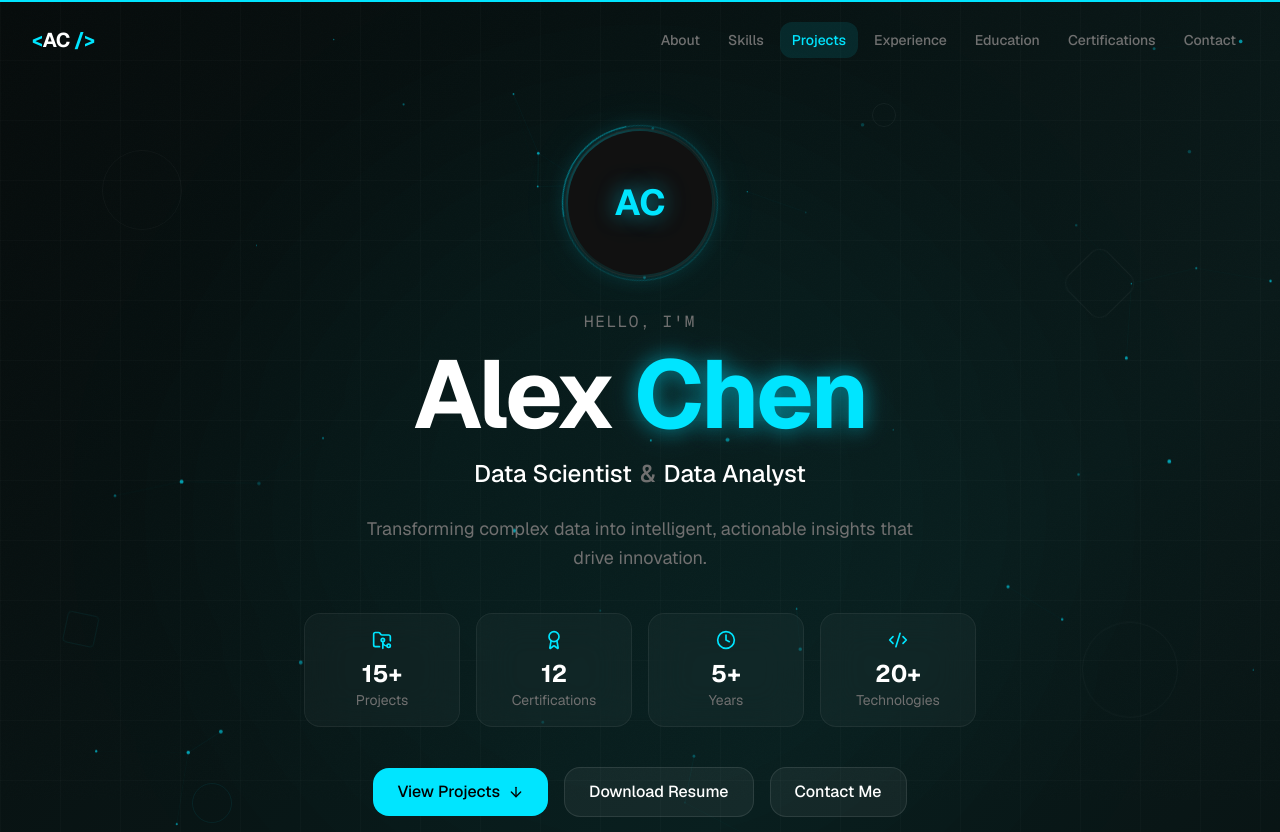
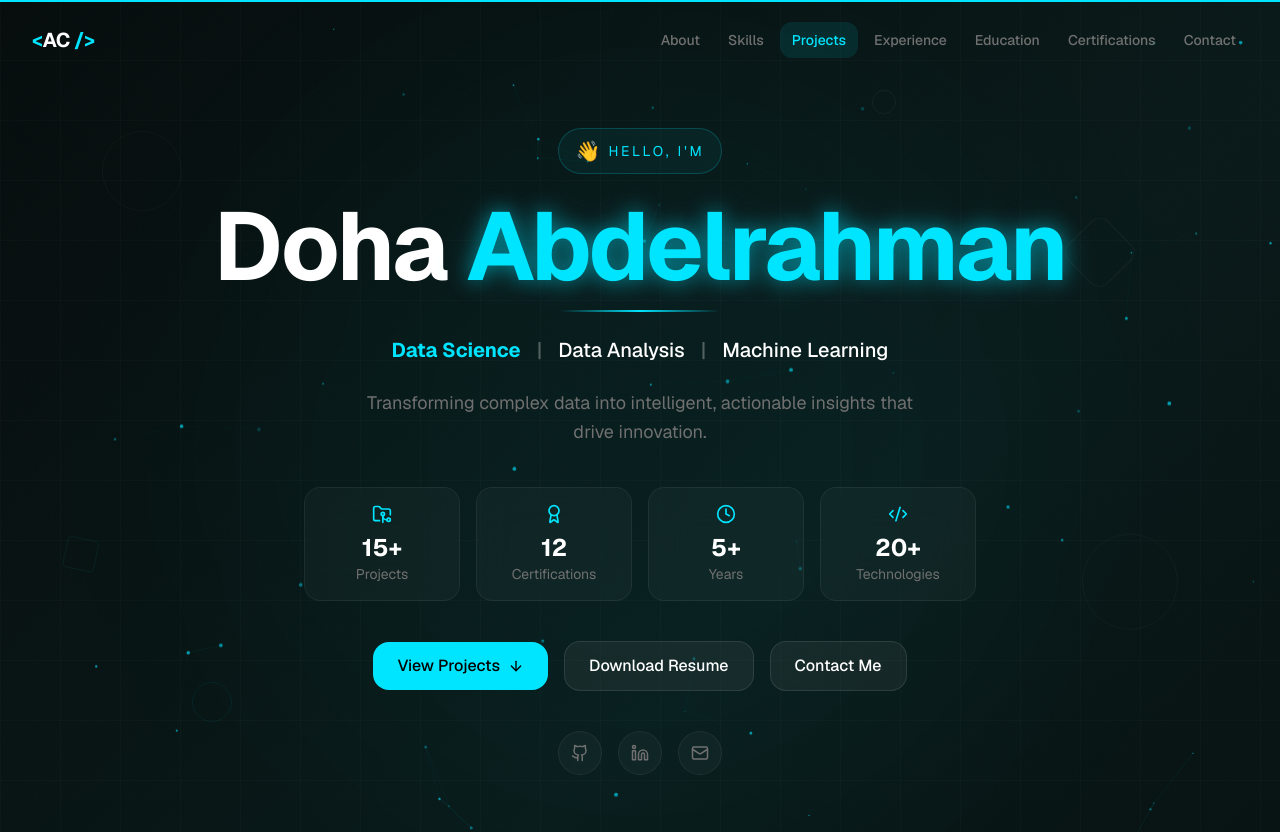
Before and after one commit to DohaAbdelrahman/final-portfolio, a Next.js app: page / in a window 1280 px wide. Shown: the top 832 px of the page. Built offline with nearby package versions, Linux system fonts and the light colour scheme.

Commit message:
update hero

```diff
--- a/package.json
+++ b/package.json
@@ -54,7 +54,7 @@
     "cmdk": "^1.1.1",
     "date-fns": "^4.1.0",
     "embla-carousel-react": "^8.6.0",
-    "framer-motion": "^12.23.2",
+    "framer-motion": "^12.42.2",
     "input-otp": "^1.4.2",
     "lucide-react": "^0.525.0",
     "next": "^16.1.1",
--- a/src/components/portfolio/Hero.tsx
+++ b/src/components/portfolio/Hero.tsx
@@ -70,47 +70,46 @@ export default function Hero() {
           animate="visible"
           className="flex flex-col items-center w-full"
         >
-          {/* Profile image placeholder */}
-          <motion.div variants={itemVariants} className="mb-8">
-            <div className="relative w-[120px] h-[120px] sm:w-[150px] sm:h-[150px] rounded-full glass glow-cyan p-[2px]">
-              <div className="absolute inset-0 rounded-full bg-gradient-to-br from-cyan/30 via-transparent to-cyan/10" />
-              <div className="relative w-full h-full rounded-full bg-surface flex items-center justify-center overflow-hidden">
-                <span className="text-3xl sm:text-4xl font-bold text-cyan text-glow-cyan select-none">
-                  AC
-                </span>
-              </div>
-              {/* Animated ring */}
-              <div className="absolute -inset-1 rounded-full border border-cyan/20 animate-[spin_10s_linear_infinite]" />
-              <div className="absolute -inset-1 rounded-full border border-transparent border-t-cyan/40 animate-[spin_6s_linear_infinite_reverse]" />
-            </div>
+
+          <motion.div
+            variants={itemVariants}
+            className="mb-6 inline-flex items-center gap-2 rounded-full border border-cyan/20 bg-cyan/5 px-4 py-2"
+          >
+            <span className="text-xl">👋</span>
+            <span className="text-sm uppercase tracking-[0.2em] text-cyan">
+              Hello, I'm
+            </span>
           </motion.div>
-
-          {/* Greeting */}
-          <motion.span
-            variants={itemVariants}
-            className="text-muted-foreground text-sm sm:text-base font-mono tracking-widest uppercase mb-3"
-          >
-            Hello, I&apos;m
-          </motion.span>
 
           {/* Name */}
           <motion.h1
             variants={itemVariants}
             className="text-5xl sm:text-6xl md:text-7xl lg:text-8xl font-bold tracking-tight text-white mb-4"
           >
-            Alex{' '}
-            <span className="text-cyan text-glow-cyan">Chen</span>
+            Doha{' '}
+            <span className="text-cyan text-glow-cyan">Abdelrahman</span>
           </motion.h1>
 
-          {/* Title */}
-          <motion.p
+          <motion.div
             variants={itemVariants}
-            className="text-lg sm:text-xl md:text-2xl font-medium mb-6"
-          >
-            <span className="text-white">Data Scientist</span>
-            <span className="text-muted-foreground mx-2">&</span>
-            <span className="text-white">Data Analyst</span>
-          </motion.p>
+            className="w-40 h-[2px] bg-gradient-to-r from-transparent via-cyan to-transparent mb-6"
+          />
+
+         {/* Title */}
+        <motion.div
+          variants={itemVariants}
+          className="flex flex-wrap items-center justify-center gap-3 md:gap-4 mb-6 text-lg md:text-xl font-medium"
+        >
+          <span className="text-cyan font-bold">Data Science</span>
+
+          <span className="text-white/30">|</span>
+
+          <span className="text-white">Data Analysis</span>
+
+          <span className="text-white/30">|</span>
+
+          <span className="text-white">Machine Learning</span>
+        </motion.div>
 
           {/* Tagline */}
           <motion.p
```
Also changed, not shown: 1 other file (tests, documents, lock files or other folders).
